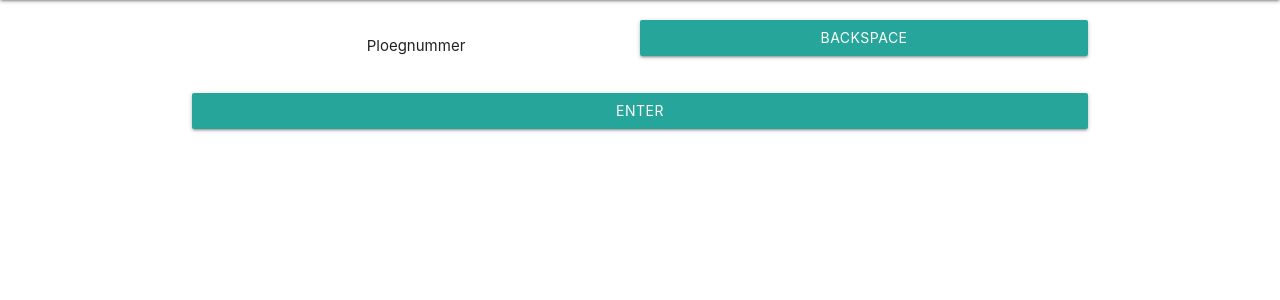
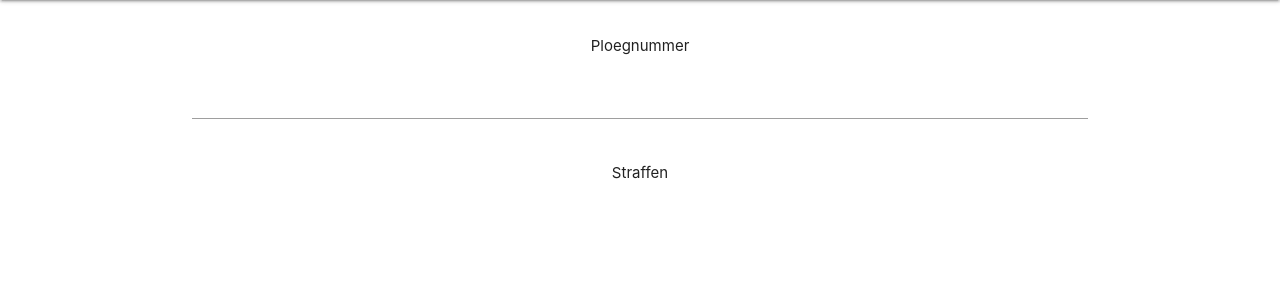
Before and after one commit to lhoevers/VelRiS, a Flask app: page /invoerendoorkomst in a window 1280 px wide. Shown: the part 64-364 px from the top of the page. Run offline with Flask 2, Linux system fonts and the light colour scheme; some libraries are stand-ins or nearby versions.

Commit message:
update doorkomt html

```diff
--- a/webapp/templates/invoeren_doorkomst.html
+++ b/webapp/templates/invoeren_doorkomst.html
@@ -7,11 +7,11 @@
 
     </div>
     <div class="row">
-      <p class="col s6 center-align">Ploegnummer</p>
-      <a type= "button" class="col s6 waves-effect waves-light btn">BACKSPACE</a>
+      <p class="col s12 center-align">Ploegnummer</p>
+      <input type="number" class="form-control col s12 center-align" id="team_insert" name="team_insert"/>
     </div>
     <div class="row">
-      <a type= "button" class="col s12 waves-effect waves-light btn">ENTER</a>
+      <p class="col s12 center-align">Straffen</p>
     </div>
 
   </div>
```
